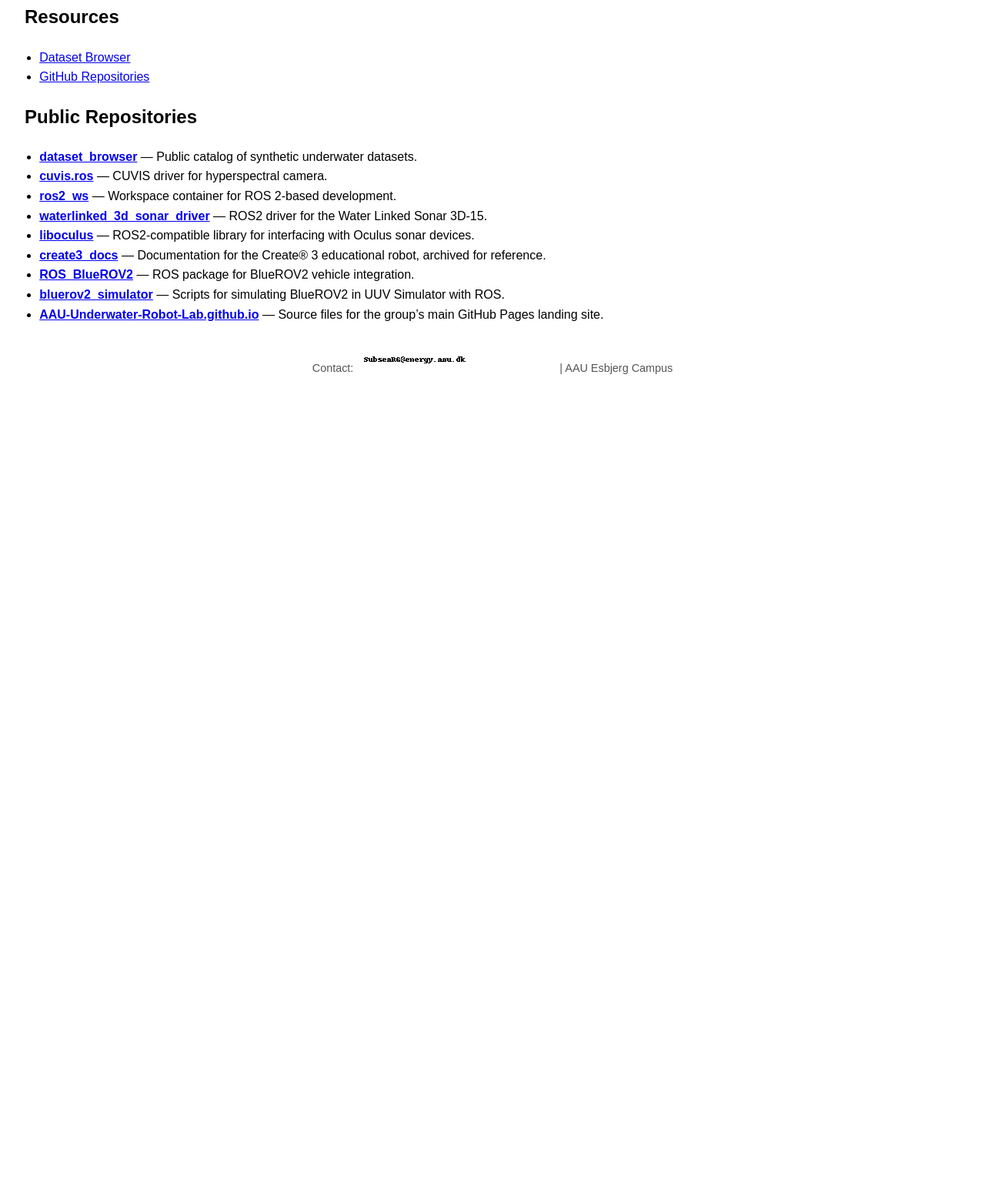
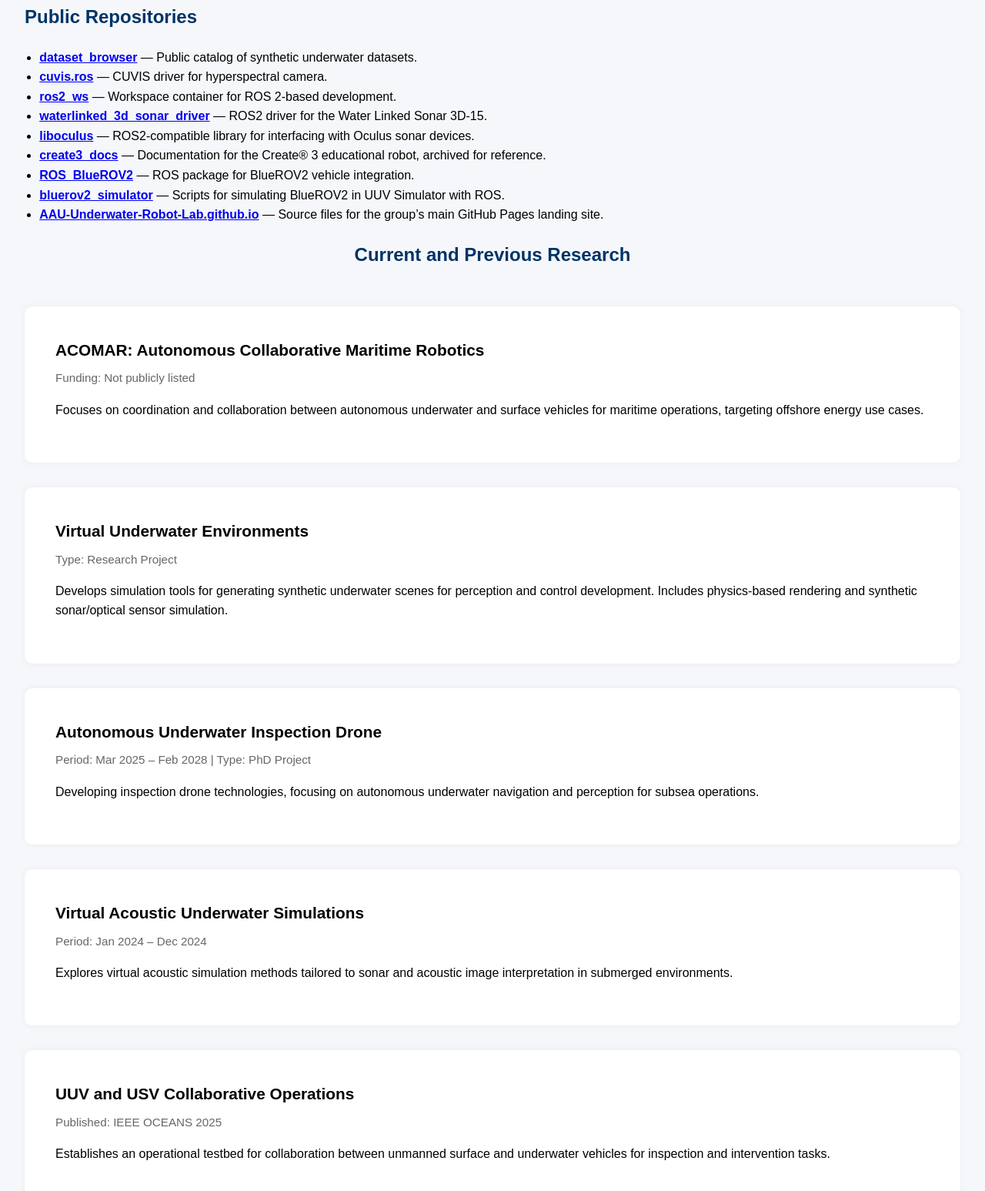
Before and after one commit to AAU-Underwater-Robot-Lab/AAU-Underwater-Robot-Lab.github.io, a plain HTML site: page index.html in a window 1280 px wide. Shown: the part 748-2295 px from the top of the page at 77% size. Before the commit the page ends 1270 px from the top, so only its background shows below. Drawn offline with Linux system fonts and the light colour scheme.

Commit message:
Added project timeline

```diff
--- a/css/style.css
+++ b/css/style.css
@@ -1,7 +1,51 @@
-body { font-family: sans-serif; margin: 2rem; line-height: 1.6; }
 #logo { height: 80px; }
 header { text-align: center; margin-bottom: 2rem; }
 .grid { display: grid; grid-template-columns: repeat(auto-fit, minmax(200px,1fr)); gap: 1rem; }
 .card { padding: 1rem; border: 1px solid #ccc; border-radius: 4px; }
 footer { text-align: center; margin: 2rem 0; color: #555; font-size: 0.9rem; }
 ul { list-style: disc; padding-left: 1.2rem; }
+
+body {
+    font-family: Arial, sans-serif;
+    margin: 2rem;
+    line-height: 1.6;
+    background-color: #f5f7fa;
+}
+h1, h2, h3 {
+    color: #003366;
+}
+.section-title {
+    text-align: center;
+    margin-bottom: 3rem;
+}
+.timeline {
+    display: flex;
+    flex-direction: column;
+    gap: 2rem;
+}
+.timeline-item {
+    display: flex;
+    flex-wrap: wrap;
+    justify-content: space-between;
+    background: #ffffff;
+    box-shadow: 0 0 10px rgba(0,0,0,0.05);
+    border-radius: 10px;
+    padding: 1.5rem;
+}
+.timeline-item:nth-child(even) {
+    flex-direction: row-reverse;
+}
+.timeline-content {
+    flex: 1;
+    padding: 1rem;
+}
+.timeline-title {
+    font-size: 1.3rem;
+    font-weight: bold;
+    margin-bottom: 0.5rem;
+}
+.timeline-meta {
+    font-size: 0.95rem;
+    color: #666;
+    margin-bottom: 0.5rem;
+}
--- a/index.html
+++ b/index.html
@@ -51,15 +51,6 @@
     </div>
   </section>
 
-  <!-- Resources -->
-  <section id="resources">
-    <h2>Resources</h2>
-    <ul>
-      <li><a href="https://aau-underwater-robot-lab.github.io/dataset_browser/" target="_blank">Dataset Browser</a></li>
-      <li><a href="https://github.com/aau-underwater-robot-lab" target="_blank">GitHub Repositories</a></li>
-    </ul>
-  </section>
-
   <section id="repos">
     <h2>Public Repositories</h2>
     <ul>
@@ -75,6 +66,62 @@
     </ul>
   </section>
 
+   <section id="projects">
+    <h2 class="section-title">Current and Previous Research</h2>
+    <div class="timeline">
+
+      <div class="timeline-item">
+        <div class="timeline-content">
+          <div class="timeline-title">ACOMAR: Autonomous Collaborative Maritime Robotics</div>
+          <div class="timeline-meta">Funding: Not publicly listed</div>
+          <p>Focuses on coordination and collaboration between autonomous underwater and surface vehicles for maritime operations, targeting offshore energy use cases.</p>
+        </div>
+      </div>
+
+      <div class="timeline-item">
+        <div class="timeline-content">
+          <div class="timeline-title">Virtual Underwater Environments</div>
+          <div class="timeline-meta">Type: Research Project</div>
+          <p>Develops simulation tools for generating synthetic underwater scenes for perception and control development. Includes physics-based rendering and synthetic sonar/optical sensor simulation.</p>
+        </div>
+      </div>
+
+      <div class="timeline-item">
+        <div class="timeline-content">
+          <div class="timeline-title">Autonomous Underwater Inspection Drone</div>
+          <div class="timeline-meta">Period: Mar 2025 – Feb 2028 | Type: PhD Project</div>
+          <p>Developing inspection drone technologies, focusing on autonomous underwater navigation and perception for subsea operations.</p>
+        </div>
+      </div>
+
+      <div class="timeline-item">
+        <div class="timeline-content">
+          <div class="timeline-title">Virtual Acoustic Underwater Simulations</div>
+          <div class="timeline-meta">Period: Jan 2024 – Dec 2024</div>
+          <p>Explores virtual acoustic simulation methods tailored to sonar and acoustic image interpretation in submerged environments.</p>
+        </div>
+      </div>
+
+      <div class="timeline-item">
+        <div class="timeline-content">
+          <div class="timeline-title">UUV and USV Collaborative Operations</div>
+          <div class="timeline-meta">Published: IEEE OCEANS 2025</div>
+          <p>Establishes an operational testbed for collaboration between unmanned surface and underwater vehicles for inspection and intervention tasks.</p>
+        </div>
+      </div>
+
+    </div>
+  </section>
+
+  <!-- Resources -->
+  <section id="resources">
+    <h2>Resources</h2>
+    <ul>
+      <li><a href="https://aau-underwater-robot-lab.github.io/dataset_browser/" target="_blank">Dataset Browser</a></li>
+      <li><a href="https://github.com/aau-underwater-robot-lab" target="_blank">GitHub Repositories</a></li>
+    </ul>
+  </section>
+
   <!-- Contact / Footer -->
   <footer>
     <p>Contact: <img src="assets/contact_email.png" alt="email address"> | AAU Esbjerg Campus</p>
```
